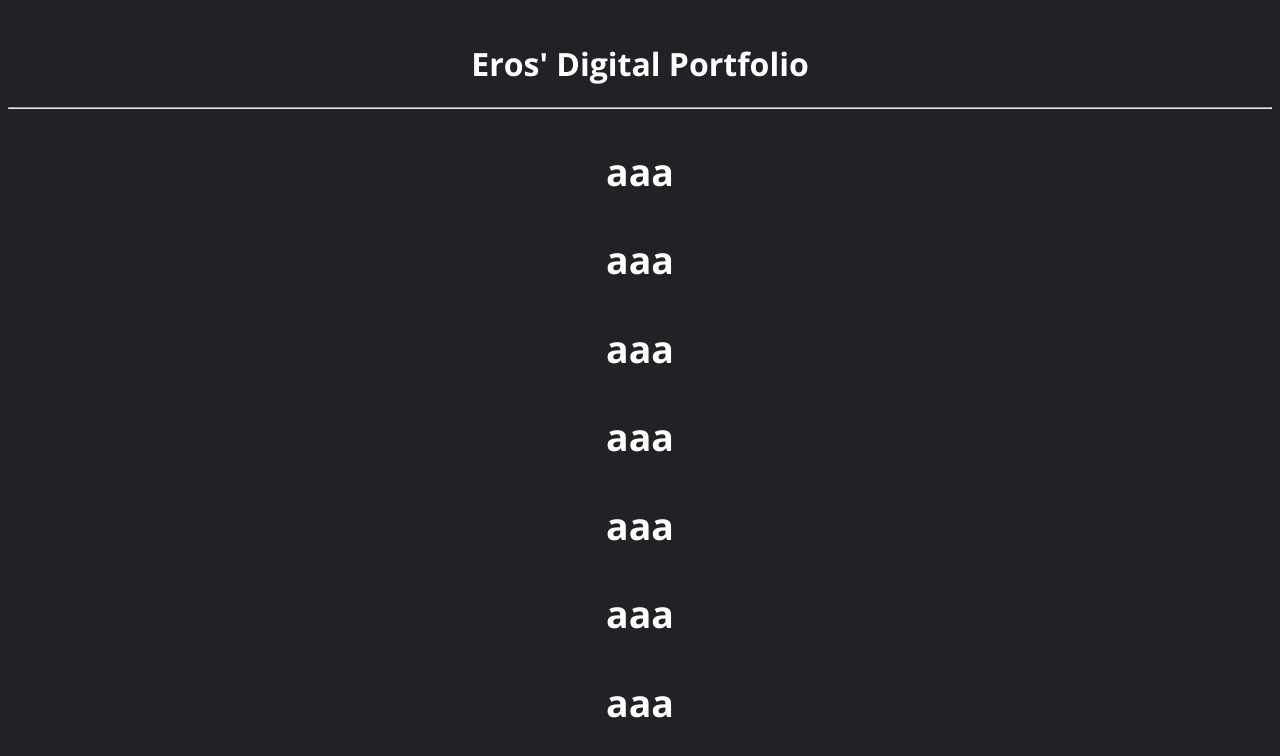
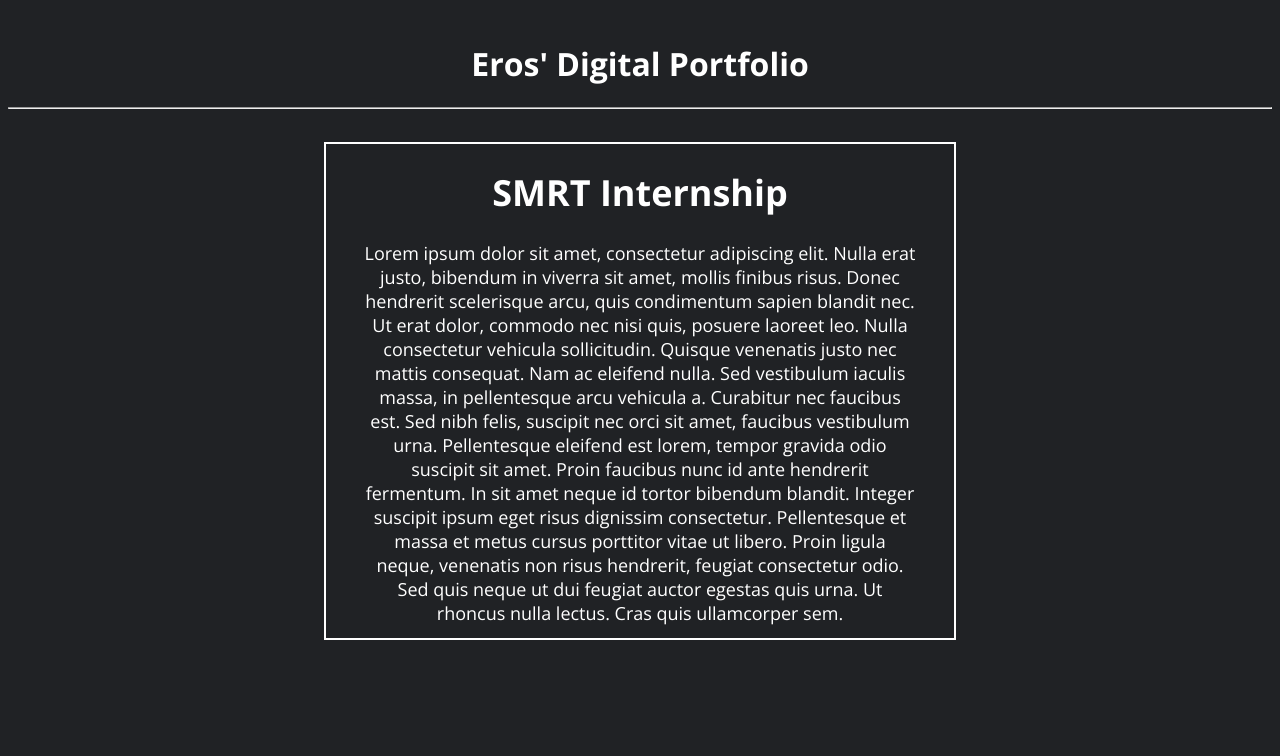
Before and after one commit to Stonksers/stonksers.github.io, a plain HTML site: page index.html in a window 1280 px wide. Drawn offline with nearby package versions, Linux system fonts and the light colour scheme.

Commit message:
Added new segment to landing page

```diff
--- a/css/style.css
+++ b/css/style.css
@@ -14,5 +14,15 @@
 
 #landing-body {
     text-align: center;
-    font-size: xx-large;
+    font-size: large;
+    padding-top: 2%;
 }
+
+.section-box {
+    border: 2px solid white;
+    margin-left: 25%;
+    margin-right: 25%;
+    padding-left: 3%;
+    padding-right: 3%;
+    padding-bottom: 1%;
+}
--- a/index.html
+++ b/index.html
@@ -7,6 +7,7 @@
         <link href="https://fonts.googleapis.com/css2?family=Open+Sans:ital,wght@0,300..800;1,300..800&display=swap" rel="stylesheet">
         <link rel="stylesheet" href="css/style.css">
         <meta name="viewport" content="width=device-width, initial-scale=1.0">
+        <meta http-equiv="Content-Type" content="text/html;charset=UTF-8">
         <title>Digital Portfolio</title>
     </head>
 
@@ -16,13 +17,11 @@
             <hr>
         </div>
         <div id="landing-body">
-            <h3>aaa</h3>
-            <h3>aaa</h3>
-            <h3>aaa</h3>
-            <h3>aaa</h3>
-            <h3>aaa</h3>
-            <h3>aaa</h3>
-            <h3>aaa</h3>
+            <div class="section-box">
+                <h1>SMRT Internship</h1>
+Lorem ipsum dolor sit amet, consectetur adipiscing elit. Nulla erat justo, bibendum in viverra sit amet, mollis finibus risus. Donec hendrerit scelerisque arcu, quis condimentum sapien blandit nec. Ut erat dolor, commodo nec nisi quis, posuere laoreet leo. Nulla consectetur vehicula sollicitudin. Quisque venenatis justo nec mattis consequat. Nam ac eleifend nulla. Sed vestibulum iaculis massa, in pellentesque arcu vehicula a. Curabitur nec faucibus est. Sed nibh felis, suscipit nec orci sit amet, faucibus vestibulum urna.
+Pellentesque eleifend est lorem, tempor gravida odio suscipit sit amet. Proin faucibus nunc id ante hendrerit fermentum. In sit amet neque id tortor bibendum blandit. Integer suscipit ipsum eget risus dignissim consectetur. Pellentesque et massa et metus cursus porttitor vitae ut libero. Proin ligula neque, venenatis non risus hendrerit, feugiat consectetur odio. Sed quis neque ut dui feugiat auctor egestas quis urna. Ut rhoncus nulla lectus. Cras quis ullamcorper sem.
+            </div>
         </div>
     </body>
 </html>
```
